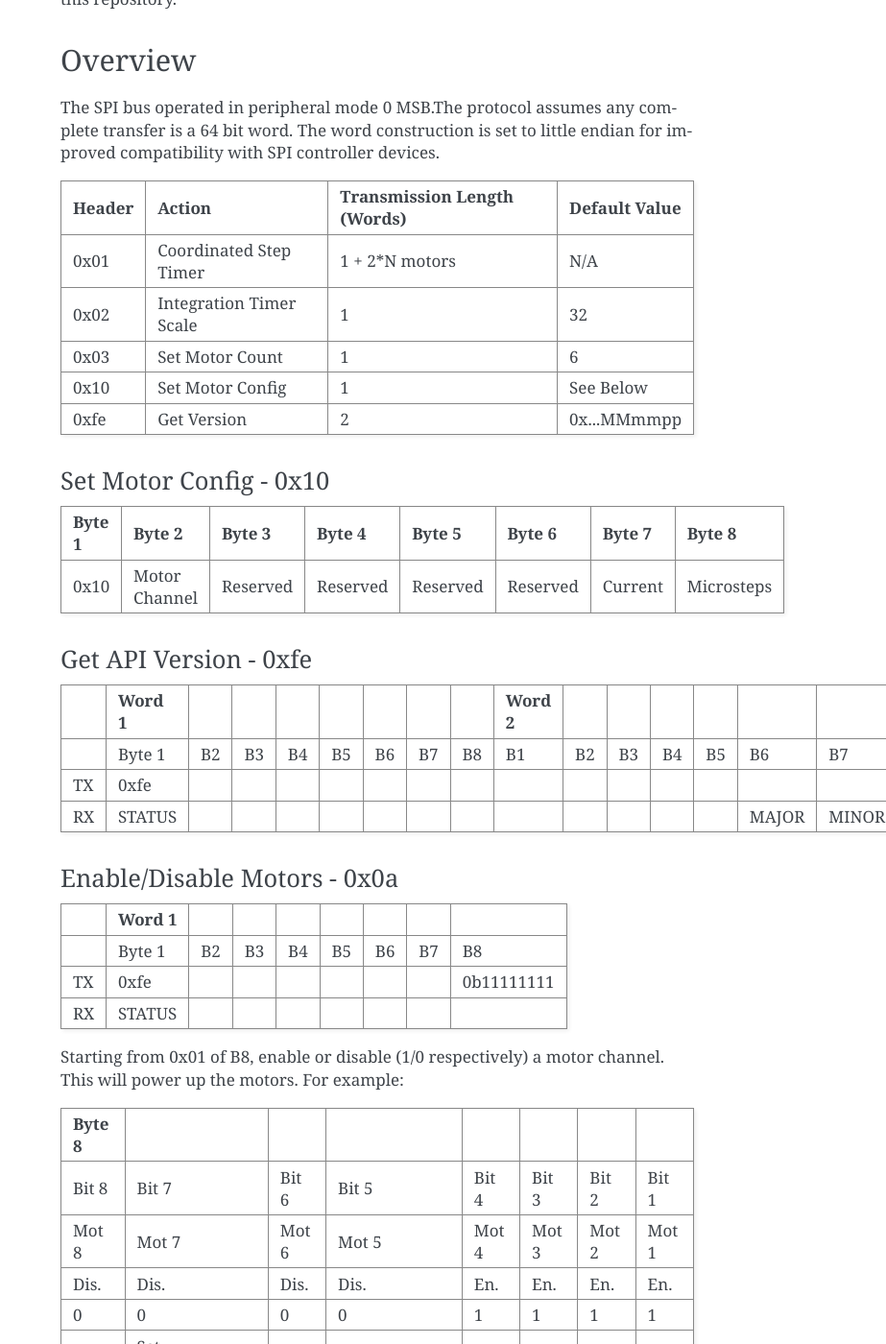
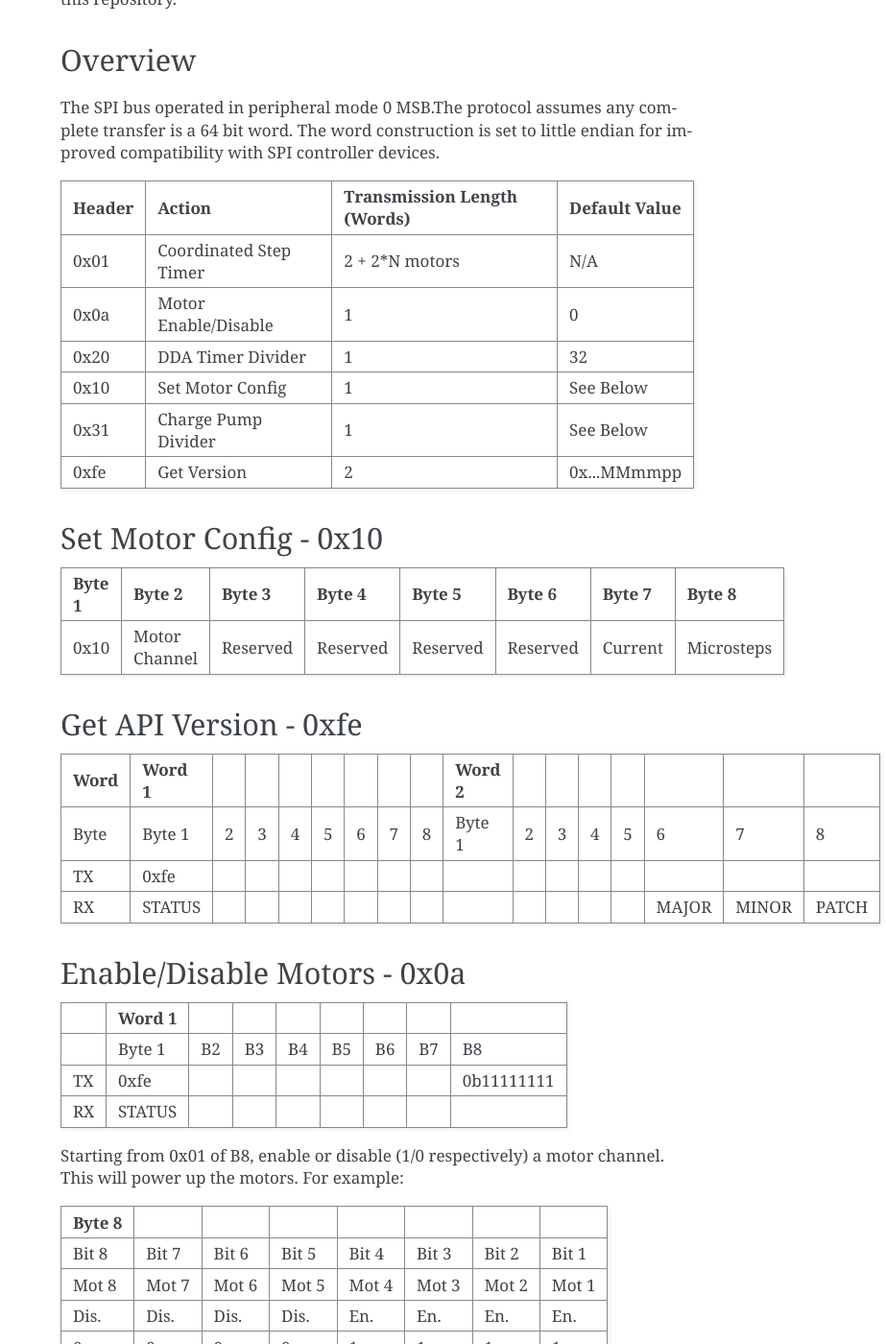
Before and after one commit to RAPcores/rapcores, a Sphinx documentation site: the page built from docs/spi_spec.md, in a window 1280 px wide and 1400 px high, scrolled down 508 px. Shown: the whole window at 96% size, without its empty margins (357-1280 px from the left). Built offline with Sphinx 7.4.7, drawn with Linux system fonts in a browser that asks for light colours; some of the changed text lies outside the part shown.

Commit message:
[docs] update spi protocol tables

```diff
--- a/docs/spi_spec.md
+++ b/docs/spi_spec.md
@@ -25,28 +25,29 @@
 
 | Header                | Action                  | Transmission Length (Words) | Default Value |
 |-----------------------|-------------------------|-----------------------------|---------------|
-| 0x01                  | Coordinated Step Timer  | 1 + 2*N motors              | N/A           |
-| 0x02                  | Integration Timer Scale | 1                           | 32            |
-| 0x03                  | Set Motor Count         | 1                           | 6             |
+| 0x01                  | Coordinated Step Timer  | 2 + 2*N motors              | N/A           |
+| 0x0a                  | Motor Enable/Disable    | 1                           | 0             |
+| 0x20                  | DDA Timer Divider       | 1                           | 32            |
 | 0x10                  | Set Motor Config        | 1                           | See Below     |
+| 0x31                  | Charge Pump Divider     | 1                           | See Below     |
 | 0xfe                  | Get Version             | 2                           | 0x...MMmmpp   |
 
 
-### Set Motor Config - 0x10
+## Set Motor Config - 0x10
 
 | Byte 1 | Byte 2         | Byte 3   | Byte 4   | Byte 5   | Byte 6   | Byte 7  | Byte 8     |
 |--------|----------------|----------|----------|----------|----------|---------|------------|
 | 0x10   | Motor Channel  | Reserved | Reserved | Reserved | Reserved | Current | Microsteps |
 
-### Get API Version - 0xfe
+## Get API Version - 0xfe
 
-|  | Word 1 |  |  |  |  |  |  |  | Word 2 |  |  |  |  |     |     |     |
-|--|--------|--|--|--|--|--|--|--|--------|--|--|--|--|-----|-----|-----|
-|  | Byte 1 |B2|B3|B4|B5|B6|B7|B8| B1     |B2|B3|B4|B5|B6   |B7   |B8   |
-|TX| 0xfe   |  |  |  |  |  |  |  |        |  |  |  |  |     |     |     |
-|RX| STATUS |  |  |  |  |  |  |  |        |  |  |  |  |MAJOR|MINOR|PATCH|
+|Word| Word 1 | | | | | | | | Word 2 | | | | |     |     |     |
+|----|--------|-|-|-|-|-|-|-|--------|-|-|-|-|-----|-----|-----|
+|Byte| Byte 1 |2|3|4|5|6|7|8| Byte 1 |2|3|4|5| 6   | 7   | 8   |
+|TX  | 0xfe   | | | | | | | |        | | | | |     |     |     |
+|RX  | STATUS | | | | | | | |        | | | | |MAJOR|MINOR|PATCH|
 
-### Enable/Disable Motors - 0x0a
+## Enable/Disable Motors - 0x0a
 
 |  | Word 1 |  |  |  |  |  |  |          |
 |--|--------|--|--|--|--|--|--|----------|
@@ -63,9 +64,6 @@
 |Mot 8| Mot 7 | Mot 6|Mot 5| Mot 4| Mot 3| Mot 2| Mot 1|
 | Dis. | Dis.  | Dis.| Dis.| En.  | En.  | En.  | En.  |
 | 0    |  0    | 0   | 0   | 1    | 1    | 1    | 1    |
-| 0x04                  | Set Microstepping       | 1                           | 2             |
-| 0xfe                  | Get Version             | 2                           | 0x...MMmmpp   |
-
 
 ## Coordinated Step Timer - 0x01
 This message type specifies a move segment to be clocked out of the core. It uses 64bit words to specify the DDA values, and returns 32bit precision encoder readings.
```
